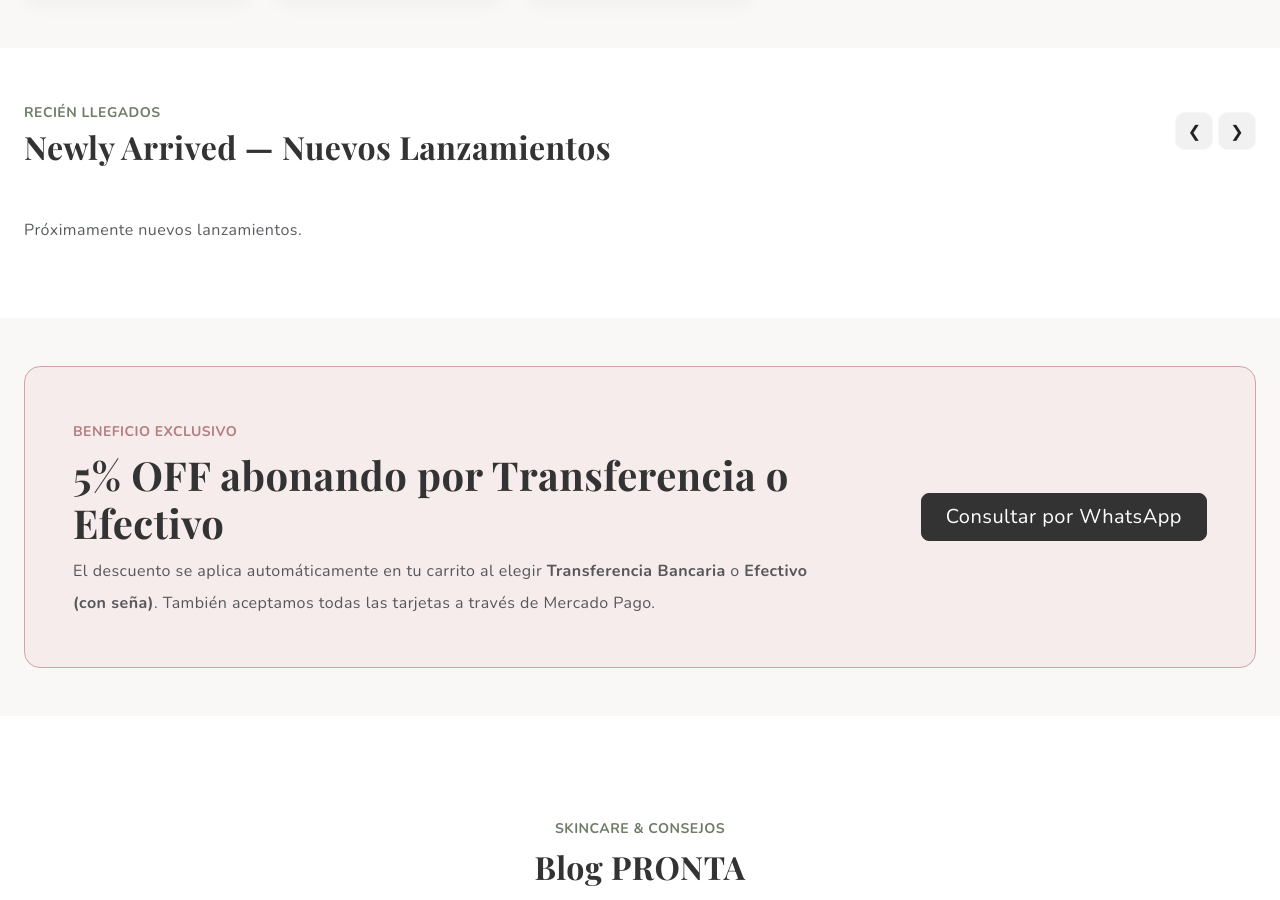
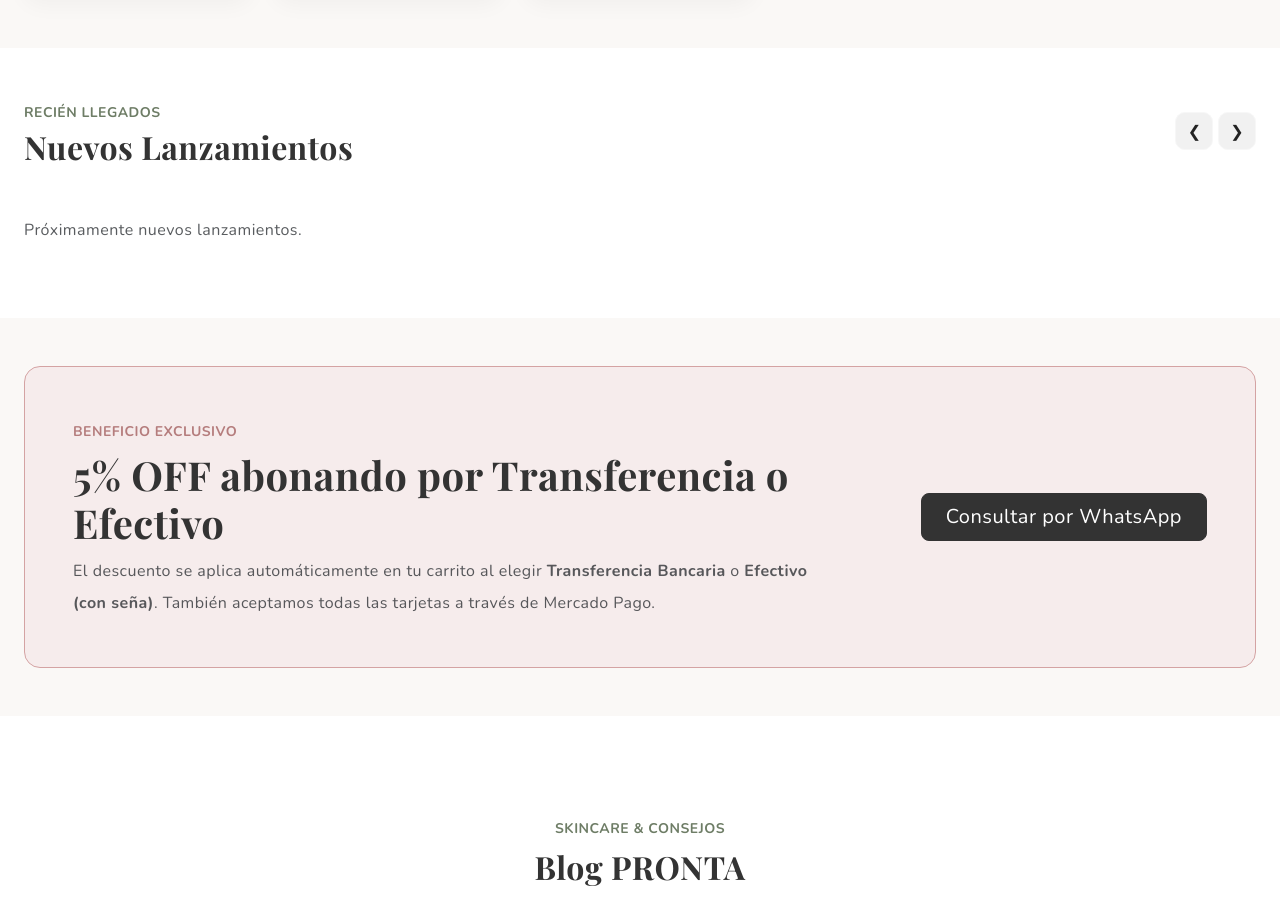
Before and after one commit to mariaagustinalopez00-9/https-tiendadecosmtica.vercel.app-, a website: page index.html in a window 1280 px wide. Shown: the part 2170-3070 px from the top of the page. Drawn offline with nearby package versions, Linux system fonts and the light colour scheme; no server answers; a web font is replaced by a local one.

Commit message:
Update index.html

```diff
--- a/index.html
+++ b/index.html
@@ -578,7 +578,7 @@
         <div class="section-header d-flex flex-wrap justify-content-between align-items-center mb-4">
           <div>
             <span class="text-pronta-sage text-uppercase small fw-bold">Recién Llegados</span>
-            <h2 class="section-title mb-0">Newly Arrived — Nuevos Lanzamientos</h2>
+            <h2 class="section-title mb-0">Nuevos Lanzamientos</h2>
           </div>
           <div class="swiper-buttons">
             <button class="swiper-prev new-arrivals-prev btn btn-light border">❮</button>
```
